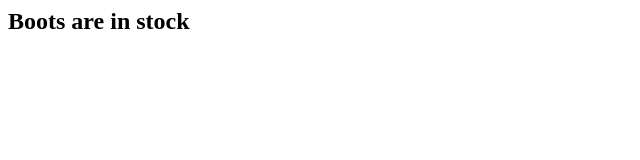
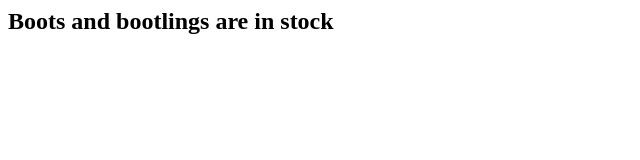
Before and after one commit to voboroau/hello-world, a plain HTML site: page index.html in a window 1280 px wide. Shown: the whole page, without its empty margins (0-640 px from the left). Drawn offline with nearby package versions, Linux system fonts and the light colour scheme.

Commit message:
Update index.html

```diff
--- a/index.html
+++ b/index.html
@@ -8,7 +8,7 @@
 	const app = new Vue ({
     	el: '#app',
         data: {
-        	products: 'Boots'
+        	products: 'Boots and bootlings'
         }
     })
 </script>
```
